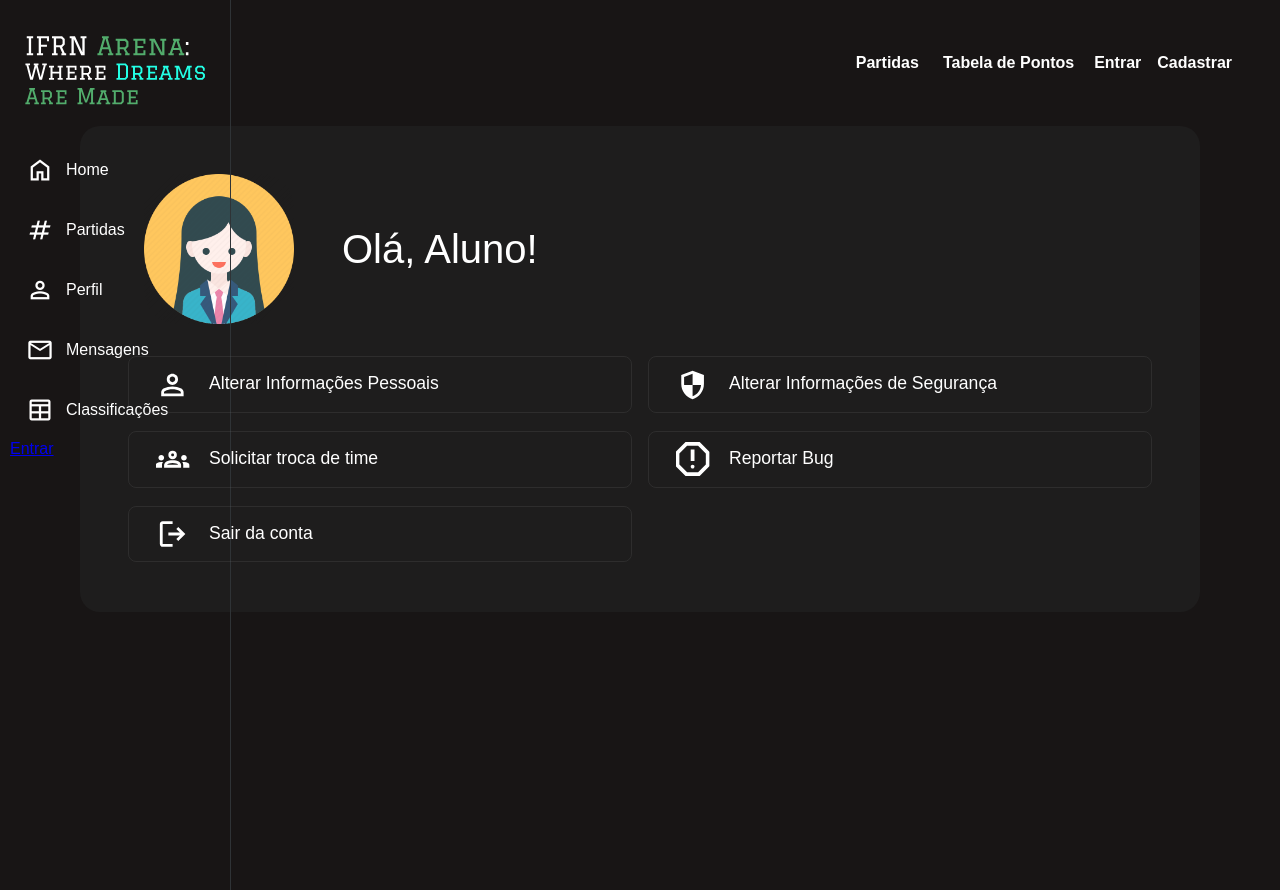
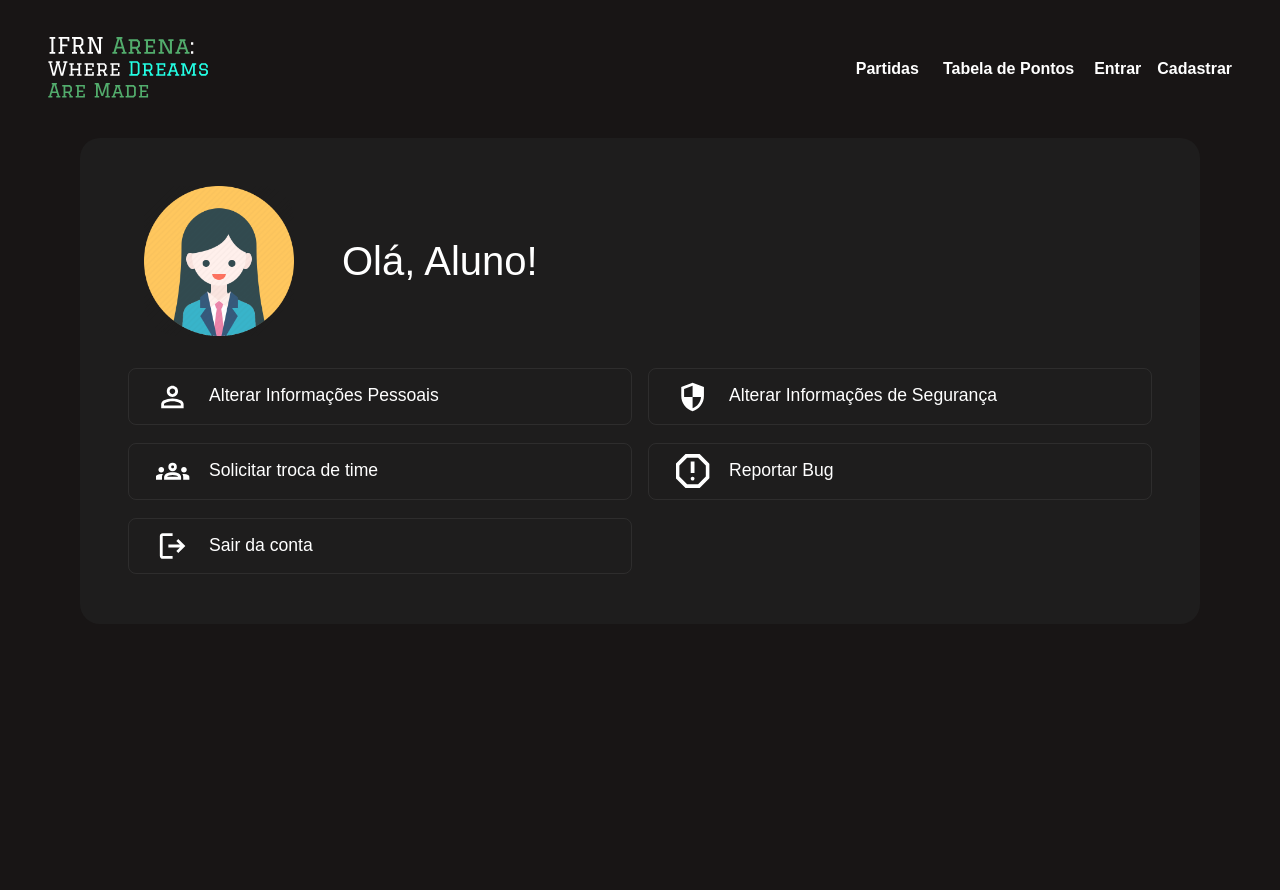
Before and after one commit to jjjor/Projeto-Integrador-SGCE, a Django app: page /profile/ in a window 1280 px wide. Run offline with Django 4.2, Linux system fonts and the light colour scheme; some web fonts are replaced.

Commit message:
arruamndo siderbar

```diff
--- a/core/forms.py
+++ b/core/forms.py
@@ -4,4 +4,4 @@ from .models import Usuario
 class UsuarioForm(forms.ModelForm):
     class Meta:
         model = Usuario
-        fields = ['nome', 'senha', 'campus']
+        fields = ['nome', 'senha','email']
--- a/core/static/css/style.css
+++ b/core/static/css/style.css
@@ -5,14 +5,13 @@
   font-size: 100%;
   font: inherit;
   vertical-align: baseline;
-	font-family: 'Istok Web', sans-serif;
-	font-family: 'Sofia Sans', sans-serif;
+  font-family: "Istok Web", sans-serif;
+  font-family: "Sofia Sans", sans-serif;
 }
 
 body {
   background-color: #181515;
 }
-
 .sidebar {
   position: fixed;
   top: 0;
@@ -24,6 +23,8 @@ body {
   padding: 0px 10px 30px 10px;
   border-right: 1px solid #2f3336;
   transition: all 0.35s;
+  background: #181515;
+  z-index: 999;
 }
 
 .sidebar-header {
@@ -44,7 +45,6 @@ body {
   cursor: pointer;
   text-align: left;
   padding: 0;
-
 }
 
 .sidebar button i {
@@ -77,8 +77,12 @@ body {
   flex-direction: column;
 }
 
-@media (width < 768px) {
-	.sidebar {
+
+@media (min-width: 768px) {
+	.sidebar{
+		display: none;
+	}
+  /* .sidebar {
     width: 60px;
   }
 
@@ -89,14 +93,17 @@ body {
   .sidebar button > span > span {
     opacity: 0;
     visibility: hidden;
-	}
-}
-
+  } */
   .logo-img {
 	width: 180px;
 	min-height: 150px;
   }
+}
 
+.logo-img{
+	width: 180px;
+	min-height: 150px;
+}
 
 #content-info h1 {
   color: #1fa43e;
@@ -112,24 +119,22 @@ body {
   text-align: center;
 }
 
-
 /* images ----------------------------*/
 
-.img-profile{
+.img-profile {
   width: 2rem;
 }
 
 #logo_site {
-	width: 0px;
-	height: 100px;
-	left: 36px;
+  width: 160px;
+  height: 80px;
 }
 
 .top-header {
   display: flex;
   align-items: center;
   justify-content: space-between;
-	padding: 0.7rem 3rem;
+  padding: 1.7rem 3rem;
 }
 
 #header-content {
@@ -137,7 +142,6 @@ body {
   display: flex;
   gap: 20px;
   align-items: center;
-
 }
 
 #header-content ul {
@@ -162,7 +166,7 @@ body {
   transition: 0.6s;
 }
 
-.cadastrar{
+.cadastrar {
   padding: 14px 26px;
   text-align: center;
 }
@@ -172,19 +176,18 @@ body {
   gap: 1rem;
 }
 
-#buttons button{
+#buttons button {
   display: flex;
   flex-direction: row;
   justify-content: space-between;
   align-items: center;
   gap: 2rem;
-	background-color: #52AC6C;
+  background-color: #52ac6c;
   cursor: pointer;
   color: white;
   padding: 10px 15px;
   border-radius: 5px;
 }
-
 
 #buttons button:hover {
   background-color: #2abc4cbb;
@@ -210,7 +213,7 @@ body {
 #content-info {
   display: flex;
   flex-direction: column;
-	gap: 1.2rem	;
+  gap: 1.2rem;
   width: 40%;
   margin: 0;
 }
@@ -224,9 +227,8 @@ body {
 }
 
 #body-buttons button {
-
   color: white;
-	background-color: #52AC6C;
+  background-color: #52ac6c;
   border-radius: 5px;
   padding: 15px;
   font-weight: bold;
--- a/core/templates/base.html
+++ b/core/templates/base.html
@@ -1,5 +1,4 @@
 {% load static %}
-
 <!DOCTYPE html>
 <html lang="pt-br">
   <head>
@@ -10,7 +9,7 @@
     <link rel="preconnect" href="https://fonts.googleapis.com" />
     <link rel="preconnect" href="https://fonts.gstatic.com" crossorigin />
     <link href="https://fonts.googleapis.com/css2?family=Istok+Web&family=Sofia+Sans&display=swap" rel="stylesheet" />
-    <link rel="stylesheet" href="https://fonts.googleapis.com/css2?family=Material+Symbols+Outlined:opsz,wght,FILL,GRAD@48,400,0,0"/>
+    <link rel="stylesheet" href="https://fonts.googleapis.com/css2?family=Material+Symbols+Outlined:opsz,wght,FILL,GRAD@48,400,0,0" />
     <title>SGCE</title>
   </head>
   <body>
@@ -25,42 +24,39 @@
       <a href="{% url 'index' %}">
         <button>
           <span>
-              <i class="material-symbols-outlined"> home </i>
+            <i class="material-symbols-outlined">home</i>
             <span>Home</span>
           </span>
         </button>
       </a>
-
     </nav>
 
     <nav>
       <a href="{% url 'matches' %}">
         <button>
           <span>
-              <i class="material-symbols-outlined"> tag </i>
+            <i class="material-symbols-outlined">tag</i>
             <span>Partidas</span>
           </span>
         </button>
       </a>
-
     </nav>
 
     <nav>
       <a href="{% url 'profile' %}">
         <button>
           <span>
-              <i class="material-symbols-outlined"> person </i>
+            <i class="material-symbols-outlined">person</i>
             <span>Perfil</span>
           </span>
         </button>
       </a>
-
     </nav>
 
     <nav>
       <button>
         <span>
-            <i class="material-symbols-outlined"> email </i>
+          <i class="material-symbols-outlined">email</i>
           <span>Mensagens</span>
         </span>
       </button>
@@ -70,20 +66,16 @@
       <a href="{% url 'rating' %}">
         <button>
           <span>
-              <i class="material-symbols-outlined"> table </i>
+            <i class="material-symbols-outlined">table</i>
             <span>Classificações</span>
           </span>
         </button>
       </a>
-
     </nav>
     <a href="{% url 'social:begin' 'suap' %}">Entrar</a>
-
-
     </aside>
-
     <header class="top-header">
-      <a href="index"><img id="logo_site" src="{% static 'images/IFRN_Arena__Where_Dreams_Are_Made.svg' %}" /></a>
+      <a href="{% url 'index' %}"><img id="logo_site" src="{% static 'images/IFRN_Arena__Where_Dreams_Are_Made.svg' %}" /></a>
       <div id="header-content">
         <nav>
           <ul>
@@ -117,7 +109,11 @@
             </nav>
             <div id="buttons">
               {% if user.is_authenticated %}
+              {% if user.is_superuser %}
               <a href="{% url 'profile-prof' %}"><img class="img-profile" src="{% static 'images/person.svg' %}" alt="" /></a>
+              {% else %}
+          <a href="{% url 'profile' %}"><img class="img-profile" src="{% static 'images/person.svg' %}" alt="" /></a>
+          {% endif %}
           {% else %}
           <a href="{% url 'social:begin' 'suap' %}">Entrar</a>
           <a href="register">Cadastrar</a>
@@ -127,6 +123,7 @@
     </header>
     <main>
       {% block main %}
+
       {% endblock %}
     </main>
   </body>
--- a/core/templates/profile.html
+++ b/core/templates/profile.html
@@ -32,8 +32,7 @@
             </div>
         </div>
 
-        </div>
     </div>
 </div>
-
+</div>
 {% endblock main %}
```
Also changed, not shown: core/models.py (+13 -29 lines), core/migrations/0007_alter_usuario_options_alter_usuario_tipo_usuario.py (added), core/migrations/0008_alter_usuario_tipo_usuario.py (added), core/migrations/0009_alter_usuario_email.py (added), core/migrations/0010_remove_usuario_campus_remove_usuario_tipo_usuario.py (added). Lines whose indentation alone changed are shown as unchanged.
